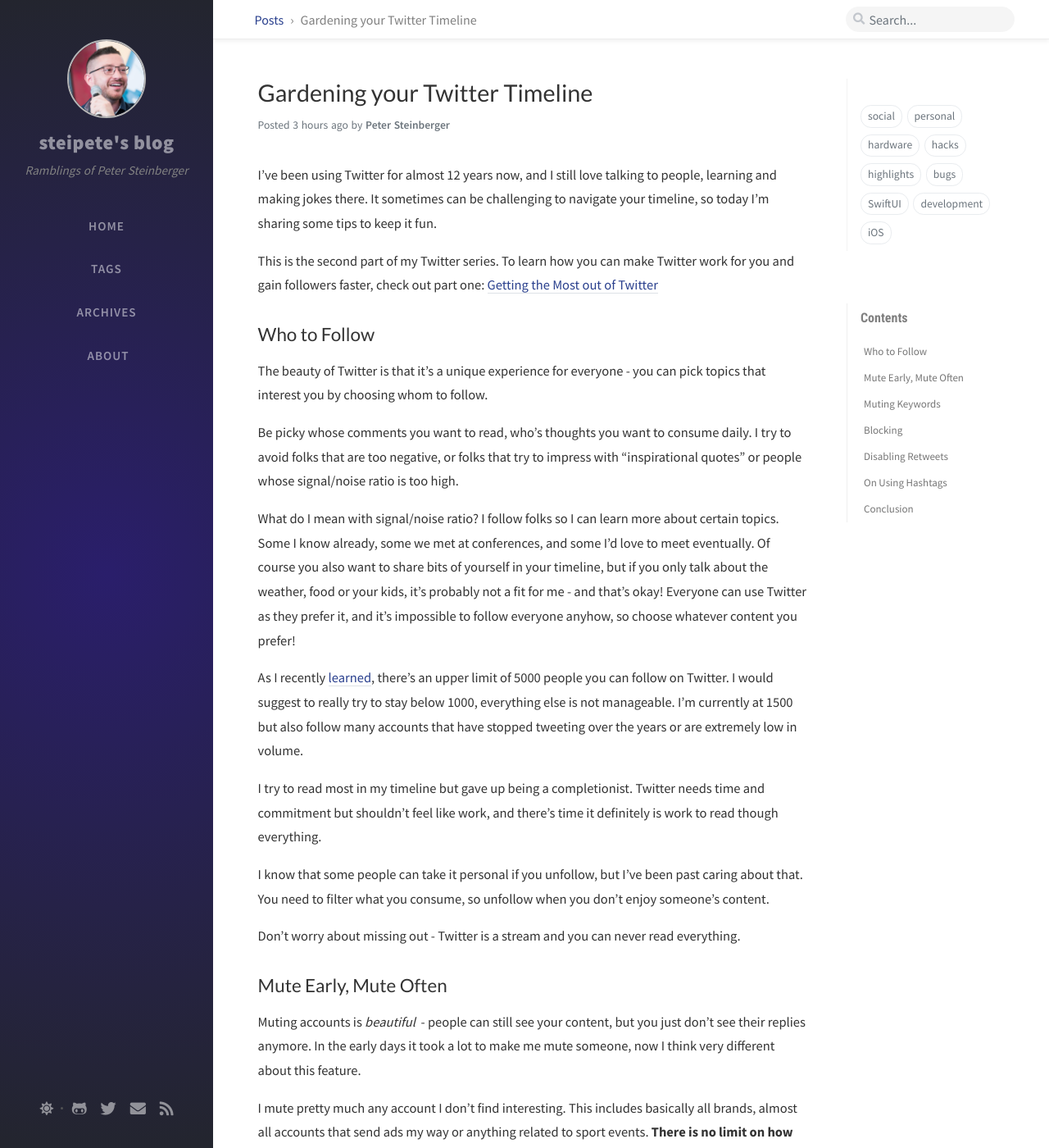
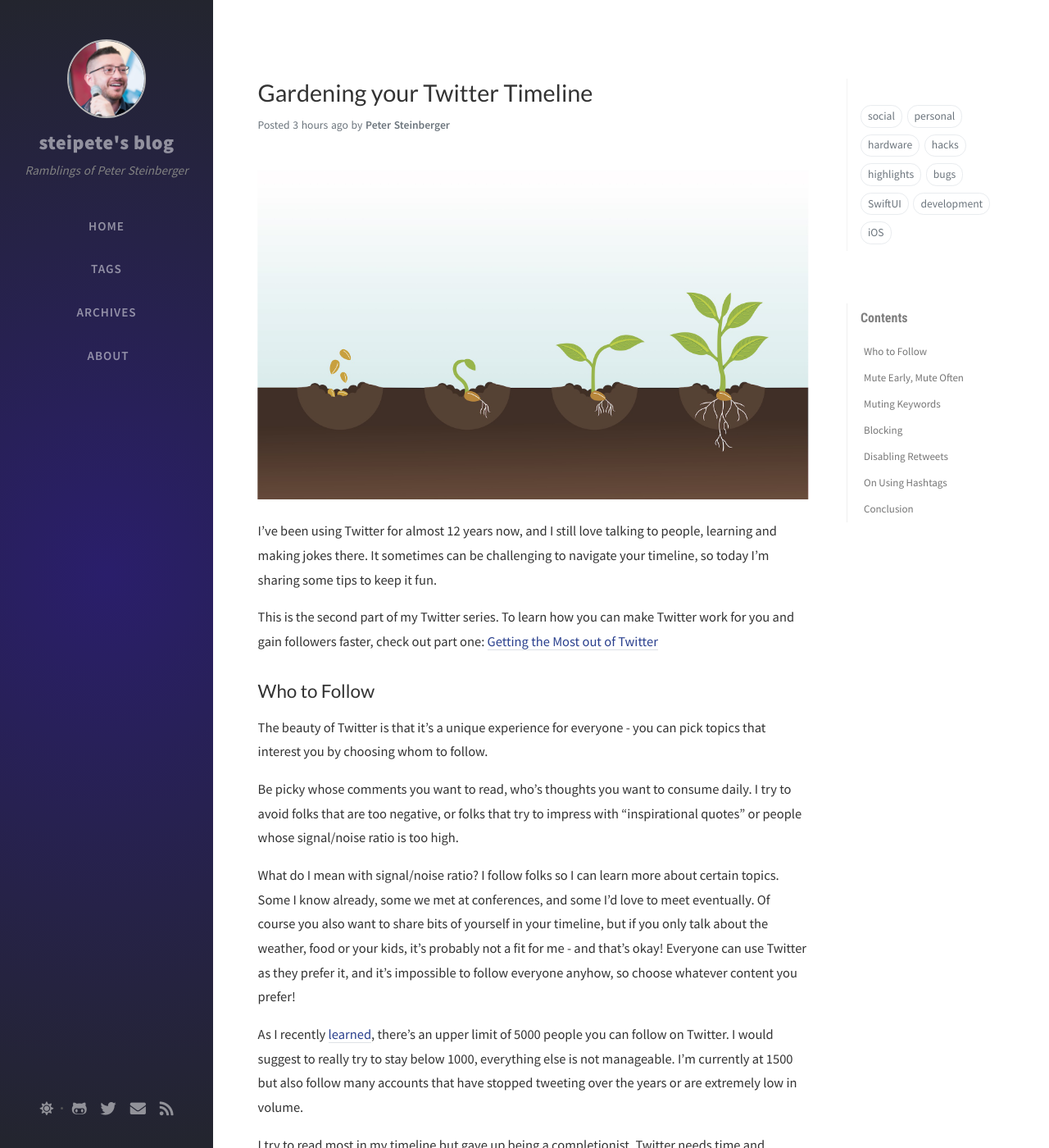
Before and after one commit to steipete/steipete.com, a Jekyll site: the page built from _posts/2020-10-13-gardening-your-timeline.md, in a window 1280 px wide and 1400 px high. Shown: the whole window at 82% size. Built offline with Jekyll 4.4.1, drawn with Linux system fonts in a browser that asks for light colours; nearby versions of some CDN libraries; comment, search, counter and statistics services are not loaded.

Commit message:
add garden image

```diff
--- a/_posts/2020-10-13-gardening-your-timeline.md
+++ b/_posts/2020-10-13-gardening-your-timeline.md
@@ -3,13 +3,9 @@
 title: "Gardening your Twitter Timeline"
 date: 2020-10-18 09:00:00 +0200
 tags: social
-image: /assets/img/2020/make-twitter-work/settings.png
+image: /assets/img/2020/make-twitter-work/gardening.jpg
 description: "It sometimes can be challenging to navigate your timeline, so today I'm sharing some tips to keep it fun."
 ---
-
-<style type="text/css">
-div.post-content > img:first-child { display:none; }
-</style>
 
 I've been using Twitter for almost 12 years now, and I still love talking to people, learning and making jokes there. It sometimes can be challenging to navigate your timeline, so today I'm sharing some tips to keep it fun.
 
```
Also changed, not shown: _posts/2020-10-7-getting-the-most-out-of-twitter.md (+3 -1 lines), assets/img/2020/make-twitter-work/gardening.jpg (added).
